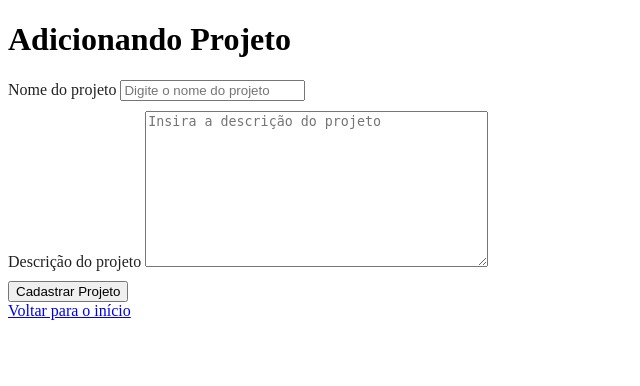
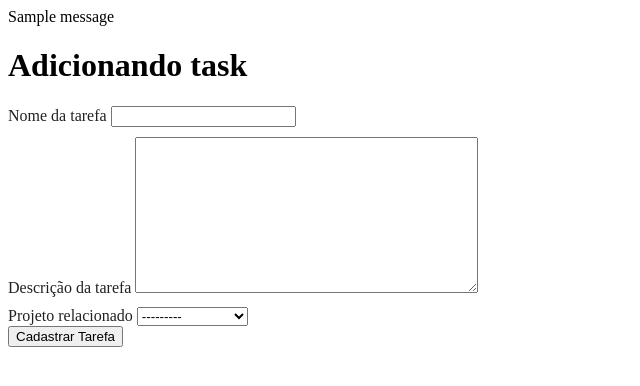
Before and after one commit to lPitecus/project-manager, a Django app: page /task/add in a window 1280 px wide. Shown: the top 386 px of the page, without its empty margins (0-640 px from the left). Run offline with Django 5.2, Linux system fonts and the light colour scheme; tables that the repository leaves empty hold one stand-in row (values such as "Sample post"); one stand-in notice (Sample message) is shown.

Commit message:
Try to add a add task button

```diff
--- a/projects/forms.py
+++ b/projects/forms.py
@@ -1,7 +1,7 @@
 from django.forms import ModelForm
 from django.forms.widgets import Textarea, TextInput
 
-from projects.models import Project
+from projects.models import Project, Task
 
 
 # https://docs.djangoproject.com/en/5.1/topics/forms/modelforms/#overriding-the-default-fields
@@ -27,3 +27,13 @@ class ProjectForm(ModelForm):
                 }
             )
         }
+
+class TaskForm(ModelForm):
+    class Meta:
+        model = Task
+        fields = ['name', 'description', 'related_project']
+        labels = {
+            'name': 'Nome da tarefa',
+            'description': 'Descrição da tarefa',
+            'related_project': 'Projeto relacionado'
+        }
--- /dev/null
+++ b/projects/templates/projects/add_task.html
@@ -0,0 +1,41 @@
+<!DOCTYPE html>
+<html lang="en">
+<head>
+    <meta charset="UTF-8">
+    <title>Adicionando task</title>
+</head>
+<body>
+{% if messages %}
+    {% for message in messages %}
+        <div class="alert alert-{{ message.tags }}">
+            {{ message }}
+        </div>
+    {% endfor %}
+{% endif %}
+
+<h1>Adicionando task</h1>
+<form method="POST" action="{% if current_project %}{% url 'projects:add_task' current_project.id %}{% else %}{% url 'projects:add_task_global' %}{% endif %}">
+{% csrf_token %}
+<div class="row">
+    {% with fields=form.visible_fields|slice:":-1" %}
+        {% for field in fields %}
+            <div class="col-12 col-lg-12" style="margin-bottom: 10px;">
+                <label style="color:#212121; margin-bottom: 5px;">{{ field.label }}</label>
+                {{ field }}
+            </div>
+        {% endfor %}
+
+    {% endwith %}
+
+    {% if not current_project %}
+        <label style="color:#212121; margin-bottom: 5px;">{{ form.related_project.label }}</label>
+        {{ form.related_project }}
+    {% endif %}
+
+</div>
+<div>
+    <button class="btn btn-success col-12" type="submit">Cadastrar Tarefa</button>
+</div>
+</form>
+</body>
+</html>
--- a/projects/templates/projects/index.html
+++ b/projects/templates/projects/index.html
@@ -17,5 +17,6 @@
 {% endif %}
 <br>
 <button><a href="{% url 'projects:add_project' %}">Adicionar novo projeto</a></button>
+<button><a href="{% url 'projects:add_task_global' %}">Adicionar nova task</a> </button>
 </body>
 </html>
--- a/projects/templates/projects/project.html
+++ b/projects/templates/projects/project.html
@@ -28,6 +28,7 @@
 <p>Nenhuma tarefa por enquanto</p>
 
 {% endif %}
+<button><a href="{% url 'projects:add_task' current_project.id %}">Adicionar nova task</a> </button>
 <footer>
     <a href="/">Página Inicial</a>
 </footer>
--- a/projects/urls.py
+++ b/projects/urls.py
@@ -10,8 +10,8 @@ urlpatterns = [
     path('project/<int:project_id>', views.project, name='project'),
     path('project/add', views.add_project, name='add_project'),
     path('project/<int:project_id>/task/<int:task_id>', views.task, name='task'),
-    path('project/<int:project_id>/task/add', views.task, name='add_task'),
-    path('task/add', views.add_project, name='add_task_global'),
+    path('project/<int:project_id>/task/add', views.add_task, name='add_task'),
+    path('task/add', views.add_task, name='add_task_global'),
 
 ]
 # Essa lista deve conter as rotas para as funcoes definidas em projects/views.py
--- a/projects/views.py
+++ b/projects/views.py
@@ -1,7 +1,7 @@
 from django.http import HttpResponseRedirect
 from django.shortcuts import render, get_object_or_404, reverse
 from .models import Project, Task
-from projects.forms import ProjectForm
+from projects.forms import ProjectForm, TaskForm
 from django.contrib import messages
 
 
@@ -27,8 +27,8 @@ def add_project(request):
     if request.method == "POST":
         form = ProjectForm(request.POST)
         if form.is_valid():
-            project_name = form['name'].value()
-            project_description = form['description'].value()
+            project_name = form.cleaned_data['name']
+            project_description = form.cleaned_data['description']
 
             new_project = Project.objects.create(
                 name=project_name,
@@ -49,3 +49,39 @@ def task(request, project_id, task_id):
         "current_project": current_project,
     }
     return render(request, "projects/task.html", context)
+
+
+def add_task(request, project_id=None):
+    """
+    - Se um `project_id` for passado, a task será adicionada diretamente ao projeto correspondente.
+    - Se não houver `project_id`, o usuário precisará escolher um projeto antes de criar a task.
+    """
+    current_project = get_object_or_404(Project, pk=project_id) if project_id else None
+    form = TaskForm(request.POST or None)
+
+    if request.method == "POST":
+        if form.is_valid():
+            # Pegando os dados do formulário corretamente usando cleaned_data
+            task_name = form.cleaned_data["name"]
+            task_description = form.cleaned_data["description"]
+            related_project = current_project or form.cleaned_data["related_project"]
+
+            # Criando e salvando a nova task
+            new_task = Task.objects.create(
+                name=task_name,
+                description=task_description,
+                related_project=related_project
+            )
+            new_task.save()
+            messages.success(request, "Task criada com sucesso!")
+
+            # Redirecionando para a página do projeto ao qual a task pertence
+            return HttpResponseRedirect(reverse('projects:project', args=(related_project.id,)))
+        else:
+            messages.error(request, "Erro ao criar a task. Verifique os campos preenchidos.")
+
+    context = {
+        "form": form,
+        "current_project": current_project,
+    }
+    return render(request, "projects/add_task.html", context)
```
